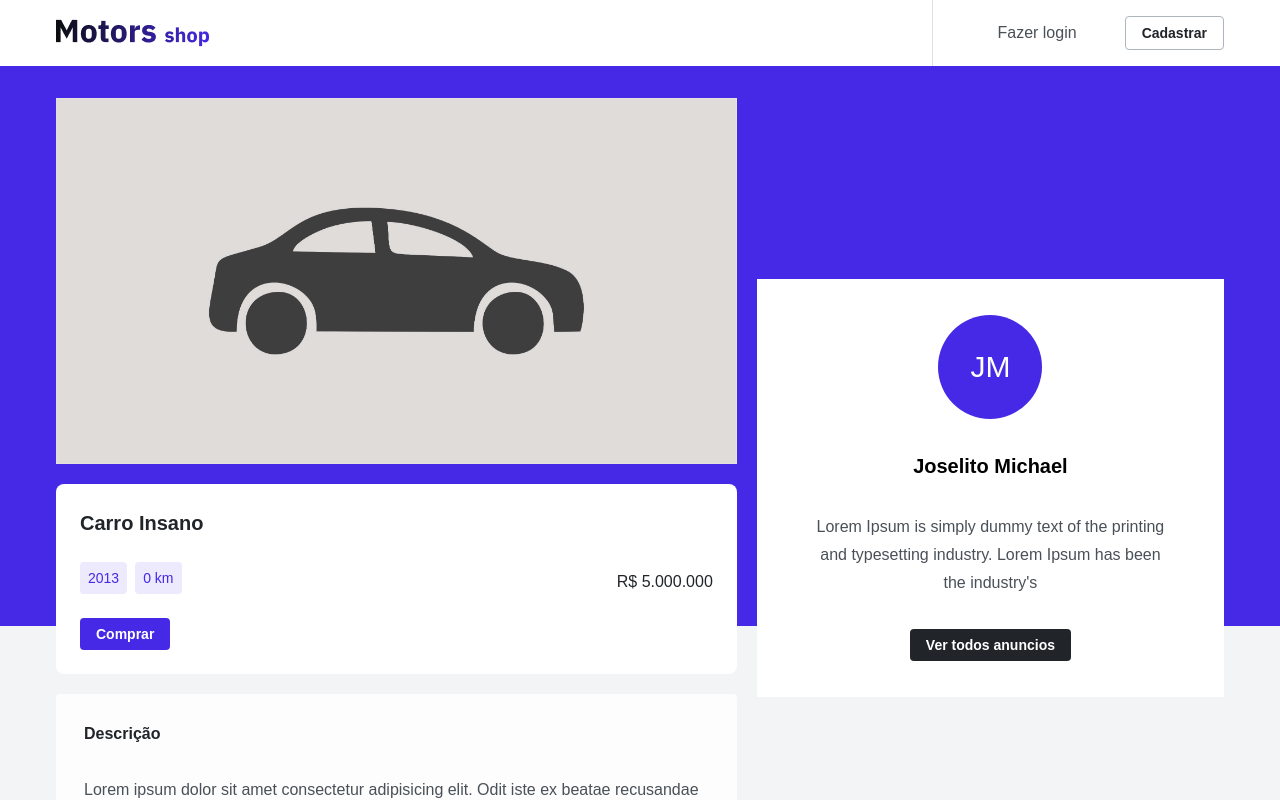
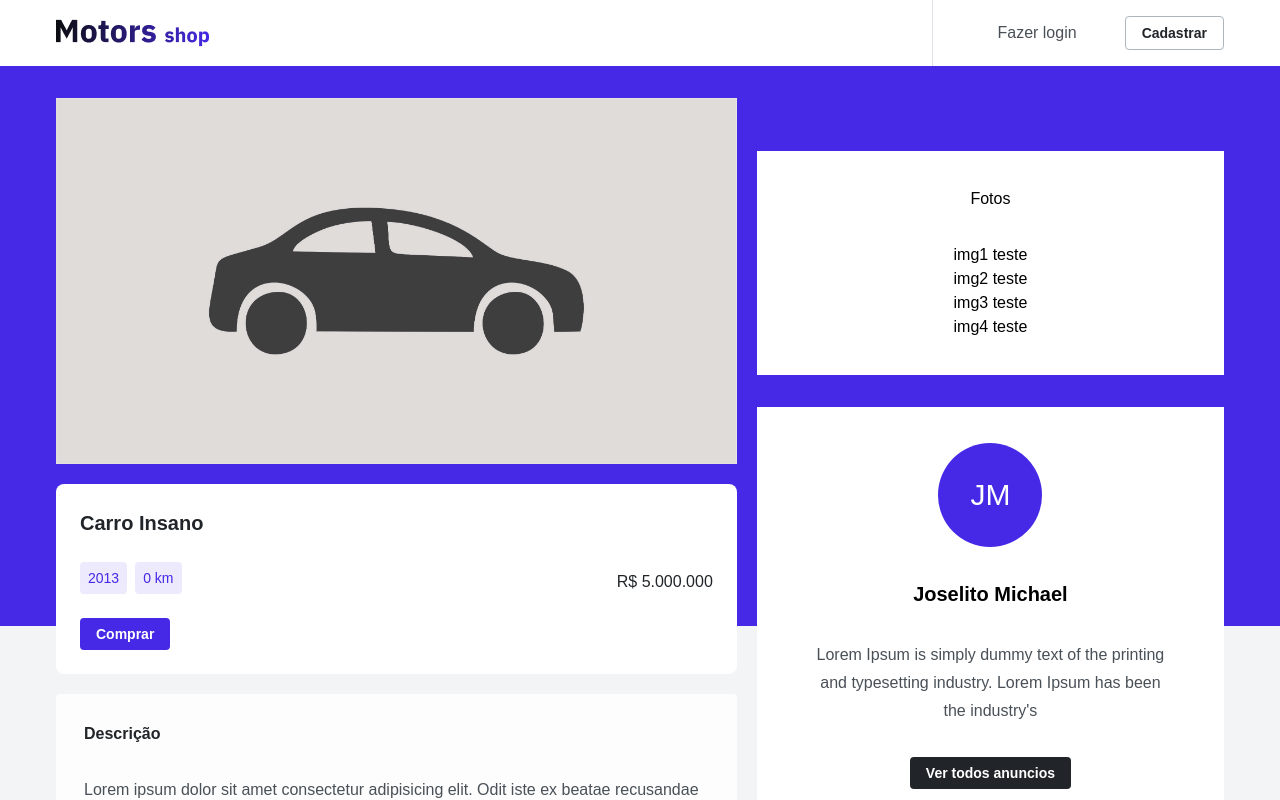
Before and after one commit to GustavoGussoni/motor_shop_front-end, a React (Vite) app: page /product in a window 1280 px wide. Shown: the top 800 px of the page. Built offline with nearby package versions, Linux system fonts and the light colour scheme.

Commit message:
feat: create car images component

```diff
--- /dev/null
+++ b/src/Components/Aside/CarImages/index.tsx
@@ -0,0 +1,13 @@
+export const CarImages = () => {
+  return (
+    <aside className="bg-white flex flex-col items-center gap-8 w-full py-[40px] px-[28px] sm:px-[44px] sm:py-[36px] h-auto sm:flex sm:items-center sm:justify-center">
+      <h1>Fotos</h1>
+      <div>
+        <div>img1 teste</div>
+        <div>img2 teste</div>
+        <div>img3 teste</div>
+        <div>img4 teste</div>
+      </div>
+    </aside>
+  );
+};
--- a/src/Components/Header/index.tsx
+++ b/src/Components/Header/index.tsx
@@ -14,7 +14,7 @@ export const Header = () => {
           </button>
           <Button variant="outline2" size="medium" text="Cadastrar"></Button>
         </div>
-        <div className="flex sm:hidden duration-150">
+        <div className="flex z-[2] sm:hidden duration-150">
           <Menu>
             <Menu.Button>
               <svg
@@ -60,9 +60,6 @@ export const Header = () => {
           </Menu>
         </div>
       </div>
-      {/* <div className="bg-gradient-to-b from-brand-4 to-grey-0 to-90% h-1/3">
-        <img src={img} alt="Imagem carro" className="bg-contain" />
-      </div> */}
     </header>
   );
 };
--- a/src/Pages/Product/index.tsx
+++ b/src/Pages/Product/index.tsx
@@ -1,6 +1,7 @@
 import { Header } from "../../Components/Header";
 import { Footer } from "../../Components/Footer";
 import { AsideProfile } from "../../Components/Aside/Profile";
+import { CarImages } from "../../Components/Aside/CarImages";
 import { DescriptionProduct } from "../../Components/DescriptionProduct";
 import { Coments } from "../../Components/Coments";
 import { ImageProduct } from "../../Components/ImageProduct";
@@ -18,7 +19,8 @@ export const Product = () => {
             <TitleProduct />
             <DescriptionProduct />
           </section>
-          <section className="flex justify-end z-[1] sm:w-full sm:max-w-[40%]">
+          <section className="flex gap-8 flex-col justify-end z-[1] sm:w-full sm:max-w-[40%]">
+            <CarImages />
             <AsideProfile />
           </section>
         </main>
```
